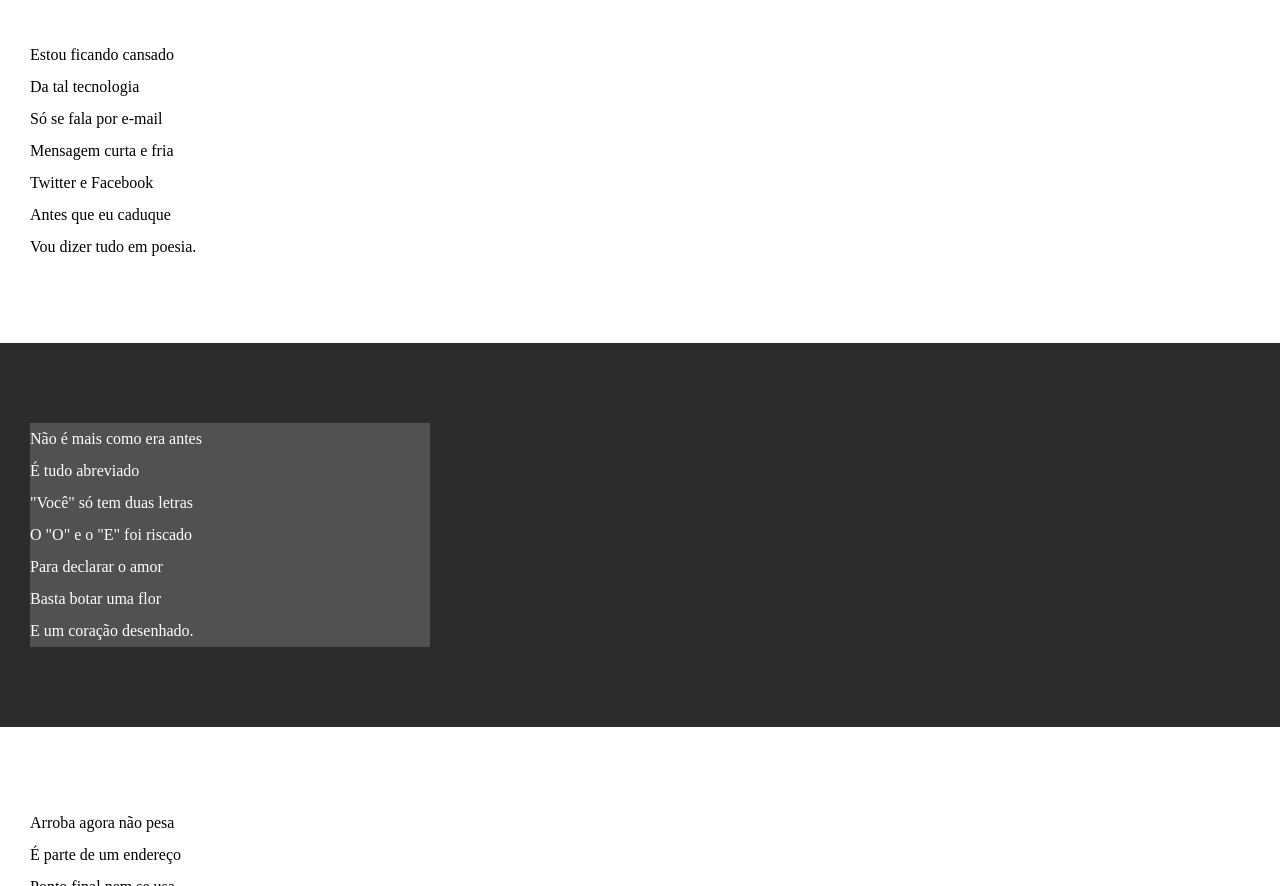
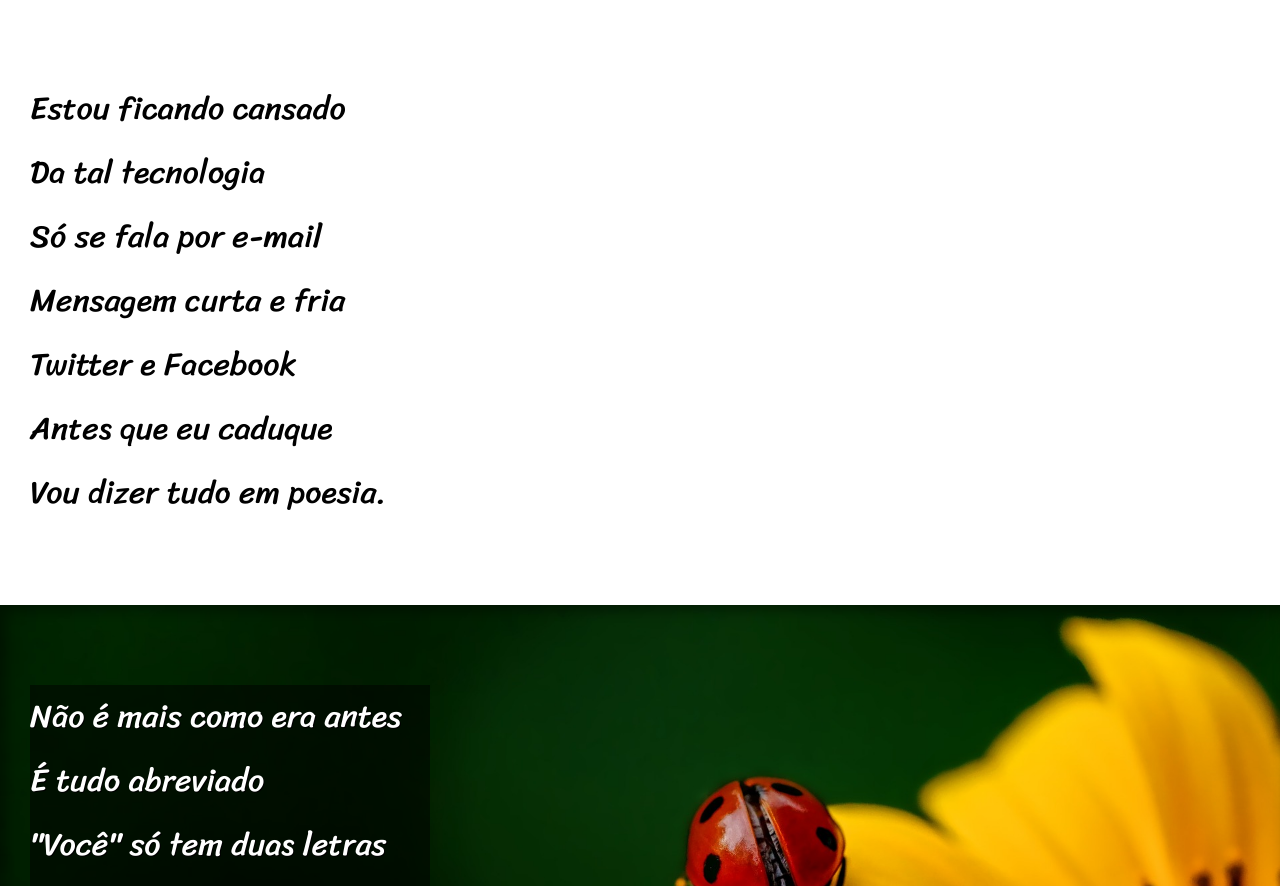
Before and after one commit to 7Pestana/html-css, a plain HTML site: page desafios/desafio012/index.html in a window 1280 px wide. Shown: the part 196-1082 px from the top of the page. Drawn offline with Linux system fonts and the light colour scheme.

Commit message:
acabei d12

```diff
--- a/desafios/desafio012/index.html
+++ b/desafios/desafio012/index.html
@@ -24,7 +24,7 @@
         </p>
     </section>
 
-    <section class="imagem">
+    <section class="imagem" id="img01">
         <p>
             Não é mais como era antes <br>
             É tudo abreviado <br>
@@ -59,7 +59,7 @@
 
     </section>
 
-    <section class="imagem">
+    <section class="imagem" id="img02">
         <p>
             Tenho saudade das cartas <br>
             Escritas com a própria mão <br>
--- a/desafios/desafio012/style.css
+++ b/desafios/desafio012/style.css
@@ -1,13 +1,23 @@
 @charset "UTF-8";
+
+@import url('https://fonts.googleapis.com/css2?family=Passion+One:wght@400;700;900&family=Sriracha&display=swap');
+
+:root{
+    --font1: Verdana, Geneva, Tahoma, sans-serif;
+    --font2: "passione one", cursive;
+    --font3: "sriracha", cursive
+}
 
 *{
     margin: 0px;
     padding: 0px;
+    font-size: 1em;
 }
 
 html, body{
     min-height: 10vh;
     background-color: darkgrey;
+    font-family: var(--font1)
 }
 
 header{
@@ -19,6 +29,8 @@ header{
 header h1{
     padding-top: 50px;
     font-variant: small-caps;
+    font-family: var(--font2);
+    font-size: 4em;
 }
 
 header p{
@@ -40,6 +52,8 @@ section{
     padding-bottom: 10vh;
     padding-left: 30px;
     line-height: 2em;
+    font-family: var(--font3);
+    font-size: 2em;
 }
 
 section.normal{
@@ -50,15 +64,29 @@ section.normal{
 section.imagem{
     background-color: rgb(44, 44, 44);
     color: white;
+    box-shadow: inset 6px 6px 13px 0px rgba(0, 0, 0, 0.384);
+    background-attachment: fixed;
 }
 
 section.imagem p{
     width: 400px;
-    background-color: rgb(82, 81, 81);
+    background-color: rgba(0, 0, 0, 0.5);
+    text-shadow: 1px 1px 0px black;
+}
+
+section#img01{
+    background-image: url(imagens/background001.jpg);
+    background-position: right center;
+    background-size: cover;
+}
+section#img02{
+    background-image: url(imagens/background002.jpg);
+    background-size: cover;
 }
 
 footer{
     background-color: black;
     text-align: center;
     padding: 10px;
+    color: white;
 }
```
